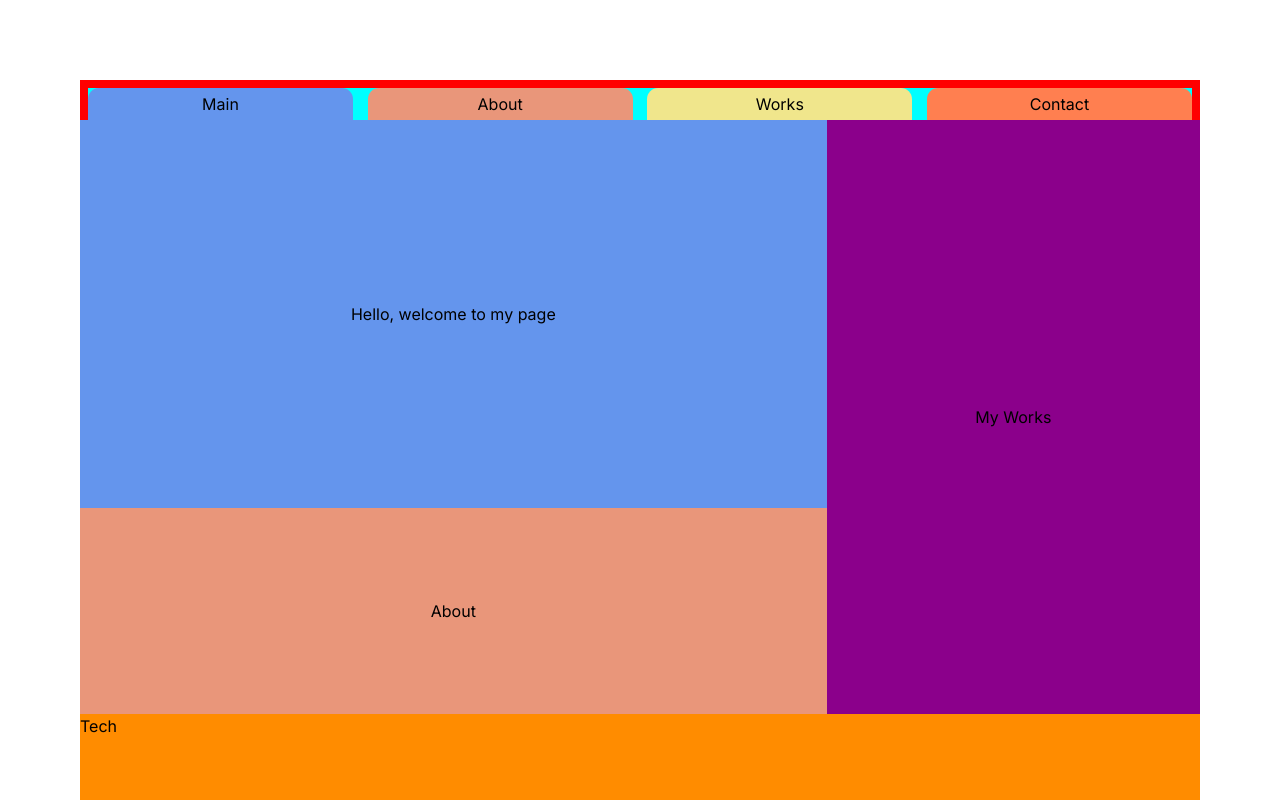
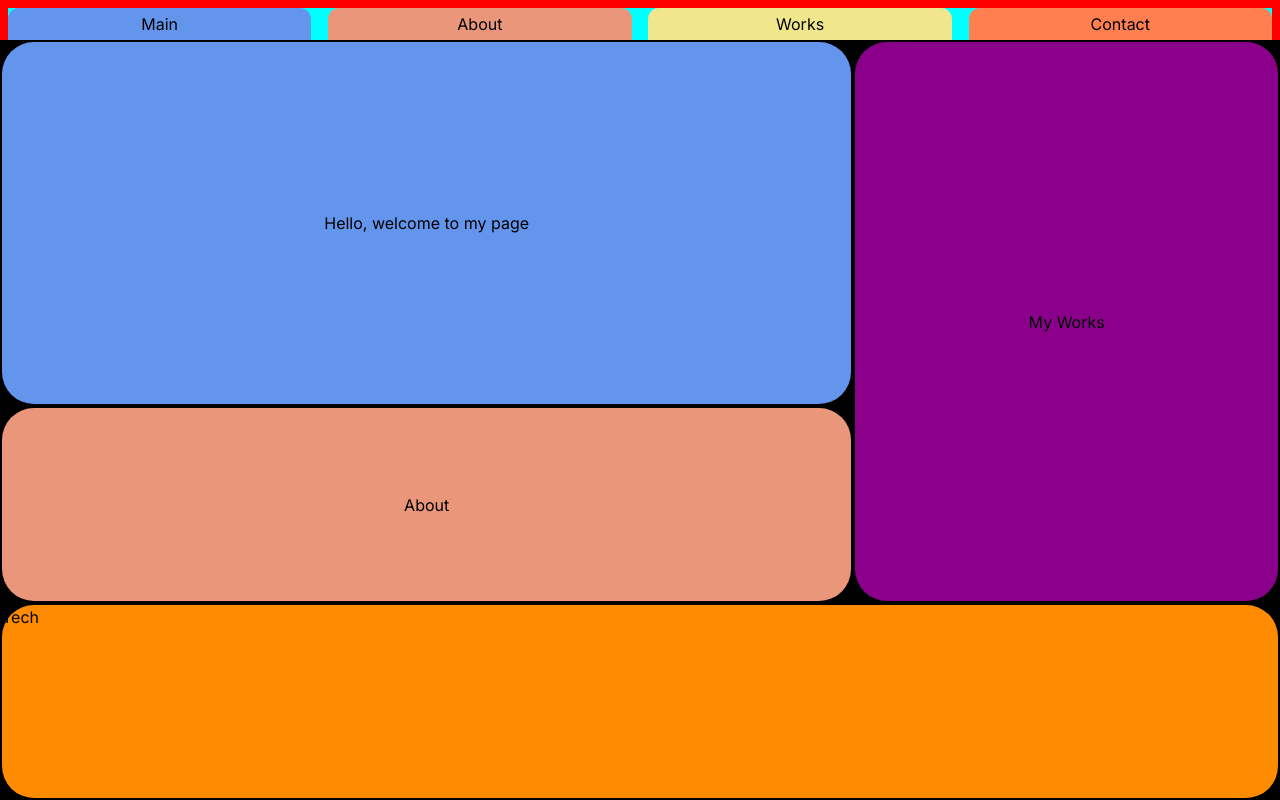
Before and after one commit to lam-tu-tr/Frontend-times, a Next.js app: page / in a window 1280 px wide. Shown: the top 800 px of the page. Built offline with nearby package versions, Linux system fonts and the light colour scheme.

Commit message:
Added margin and border radius

```diff
--- a/app/globals.scss
+++ b/app/globals.scss
@@ -68,11 +68,11 @@ body {
     rgb(var(--background-start-rgb));
 } */
 body {
-  padding: 5rem;
+  // padding: 2rem;
 }
 main {
-  background-color: darkgrey;
-  height: 100svh;
+  background-color: black;
+  height: 95svh;
   display: grid;
   grid-template-columns: repeat(6, 1fr);
   grid-template-rows: auto;
@@ -81,4 +81,9 @@ main {
     "intro intro intro intro works works"
     "about about about about works works"
     "tech tech tech tech tech tech";
+
+  > * {
+    margin: 2px;
+    border-radius: 2rem;
+  }
 }
```
